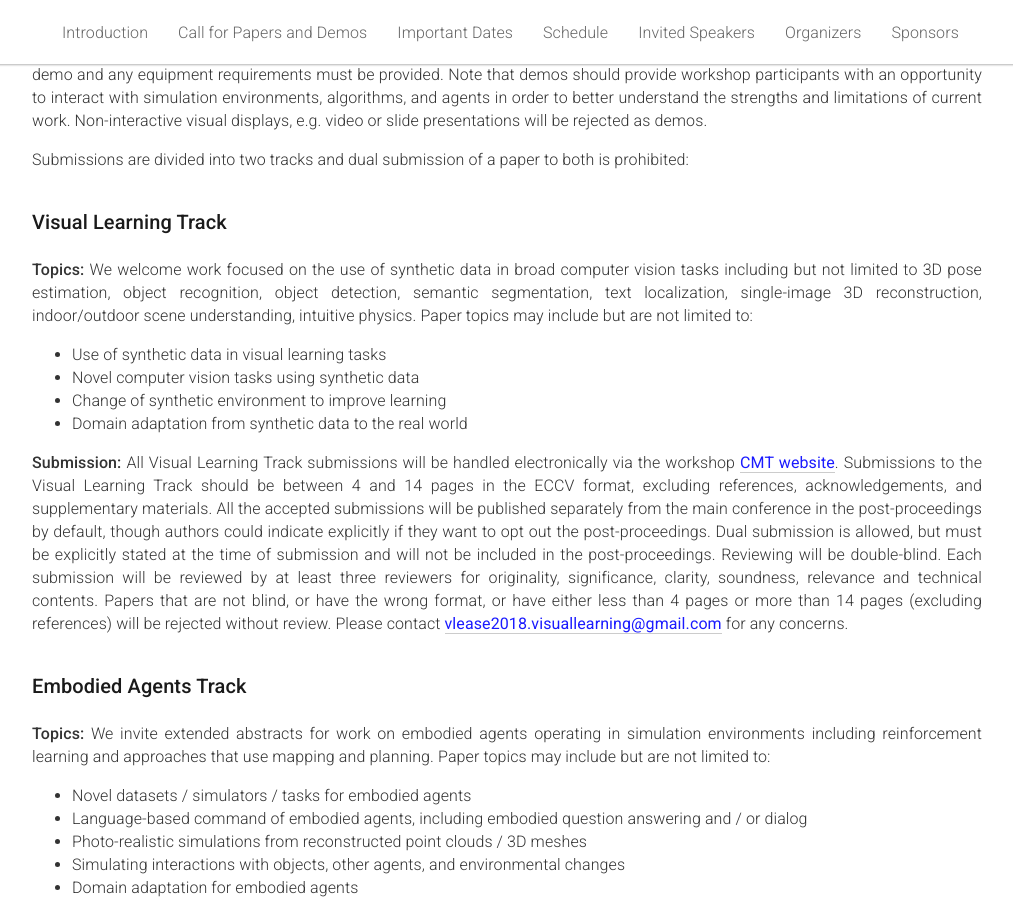
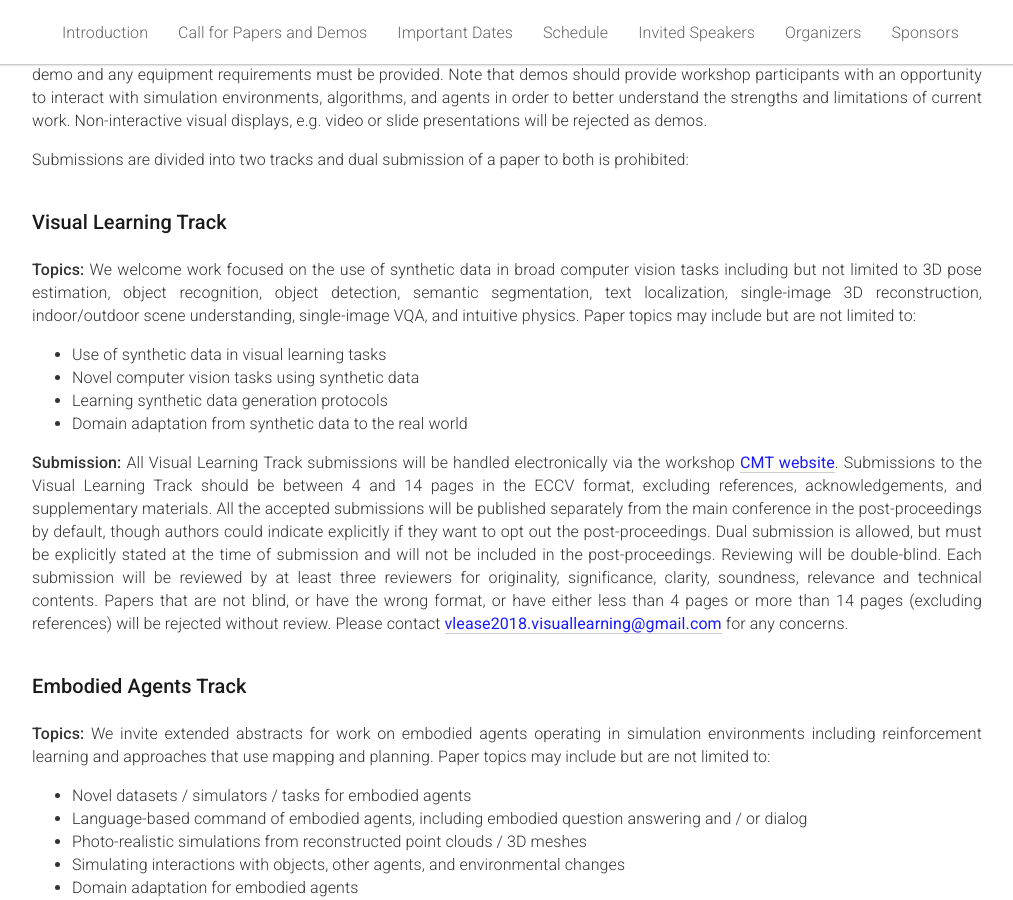
Before and after one commit to eccv18-vlease/eccv18-vlease.github.io, a Jekyll site: the page built from _pages/home.md, in a window 1280 px wide and 900 px high, scrolled down 957 px. Shown: the whole window, without its empty margins (133-1146 px from the left). Built offline with Jekyll 4.4.1, drawn with Linux system fonts in a browser that asks for light colours.

Commit message:
Update Visual Learning CfP from Eric

```diff
--- a/_pages/home.md
+++ b/_pages/home.md
@@ -83,11 +83,11 @@ paper: true
     <p><span style="font-weight:500;">Topics:</span> We welcome work focused on the use of synthetic
       data in broad computer vision tasks including but not limited to 3D pose estimation, object
       recognition, object detection, semantic segmentation, text localization, single-image 3D reconstruction,
-      indoor/outdoor scene understanding, intuitive physics. Paper topics may include but are not limited to:
+      indoor/outdoor scene understanding, single-image VQA, and intuitive physics. Paper topics may include but are not limited to:
       <ul>
         <li>Use of synthetic data in visual learning tasks</li>
         <li>Novel computer vision tasks using synthetic data</li>
-        <li>Change of synthetic environment to improve learning</li>
+        <li>Learning synthetic data generation protocols</li>
         <li>Domain adaptation from synthetic data to the real world</li>
       </ul>
     </p>
```
